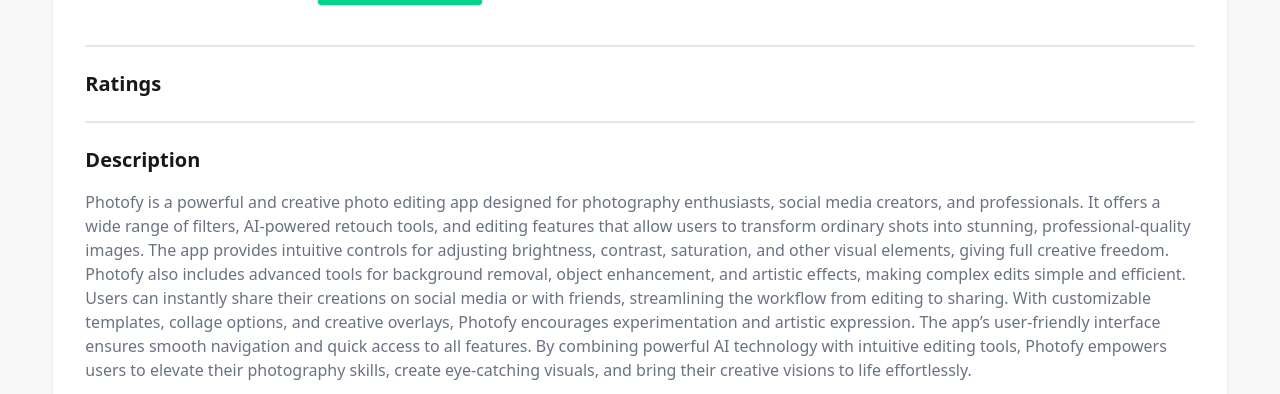
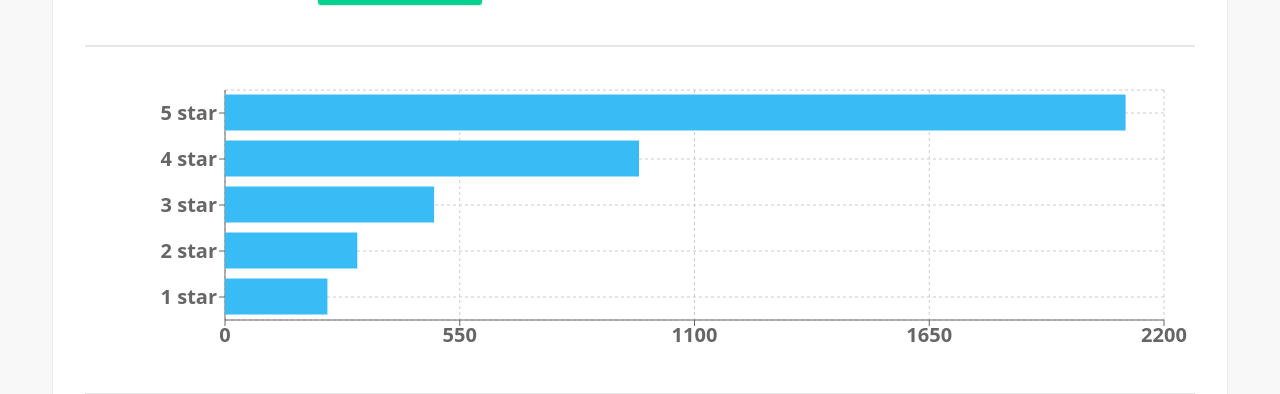
Before and after one commit to mahmud014/app-aplication, a React (Vite) app: page /app/10 in a window 1280 px wide. Shown: the part 406-800 px from the top of the page. Built offline with nearby package versions, Linux system fonts and the light colour scheme.

Commit message:
add barchart

```diff
--- a/package.json
+++ b/package.json
@@ -18,6 +18,7 @@
     "react-icons": "^5.5.0",
     "react-router": "^7.9.3",
     "react-router-dom": "^7.9.4",
+    "recharts": "^3.2.1",
     "sweetalert2": "^11.25.0",
     "sweetalert2-react-content": "^5.1.0",
     "tailwindcss": "^4.1.14"
--- a/src/Components/Loading/Loading.jsx
+++ b/src/Components/Loading/Loading.jsx
@@ -2,8 +2,12 @@
 
 const Loading = () => {
   return (
-    <div>
-      <h1>Loading...</h1>
+    <div className="flex justify-center items-center min-h-[50vh]">
+      <div className="flex space-x-2">
+        <div className="w-4 h-4 bg-blue-500 rounded-full animate-bounce delay-100"></div>
+        <div className="w-4 h-4 bg-blue-500 rounded-full animate-bounce delay-200"></div>
+        <div className="w-4 h-4 bg-blue-500 rounded-full animate-bounce delay-300"></div>
+      </div>
     </div>
   );
 };
--- /dev/null
+++ b/src/Components/ReChart/Rechart.jsx
@@ -0,0 +1,39 @@
+import React from "react";
+import {
+  Bar,
+  BarChart,
+  CartesianGrid,
+  ResponsiveContainer,
+  Tooltip,
+  XAxis,
+  YAxis,
+} from "recharts";
+
+const Rechart = ({ ratings }) => {
+  if (!ratings || ratings.length === 0) return <p>No ratings available</p>;
+
+  return (
+    <div
+      style={{
+        width: "100%",
+        height: 300,
+      }}
+    >
+      <ResponsiveContainer>
+        <BarChart
+          data={ratings}
+          layout="vertical"
+          margin={{ top: 20, right: 30, left: 80, bottom: 20 }}
+        >
+          <CartesianGrid strokeDasharray="3 3" />
+          <XAxis type="number" />
+          <YAxis dataKey="name" type="category" reversed={true} />
+          <Tooltip />
+          <Bar dataKey="count" fill="#39bcf6" />
+        </BarChart>
+      </ResponsiveContainer>
+    </div>
+  );
+};
+
+export default Rechart;
--- a/src/Pages/AppDetails/AppDetails.jsx
+++ b/src/Pages/AppDetails/AppDetails.jsx
@@ -5,12 +5,14 @@
 import ratingIcon from "../../assets/icon-ratings.png";
 import reviewsIcon from "../../assets/icon-review.png";
 import { addToStoredDB } from "../../utility/addToDB";
+import Loading from "../../Components/Loading/Loading";
+import Rechart from "../../Components/ReChart/Rechart";
 
 const AppDetails = () => {
   const { id } = useParams();
   const { apps, loading } = useApps();
   const findApp = apps.find((app) => app.id === Number(id));
-  if (loading) return <p>Loading....</p>;
+  if (loading) return <Loading />;
   const {
     image,
     title,
@@ -20,6 +22,7 @@
     size,
     reviews,
     description,
+    ratings,
   } = findApp || {};
 
   const handleInstall = (id) => {
@@ -67,7 +70,9 @@
       </div>
       <div className="divider divider-end"></div>
       <div>
-        <h1 className="text-xl font-bold">Ratings</h1>
+        <h1 className="text-xl font-bold">
+          <Rechart ratings={ratings} />
+        </h1>
       </div>
       <div className="divider divider-end"></div>
       <div>
--- a/src/Pages/Installation/Installation.jsx
+++ b/src/Pages/Installation/Installation.jsx
@@ -2,6 +2,7 @@
 import useApps from "../../Hooks/useApps";
 import { getStoredApp } from "../../utility/addToDB";
 import InstallationApps from "./InstallationApps";
+import Loading from "../../Components/Loading/Loading";
 
 const Installation = () => {
   const { apps, loading } = useApps();
@@ -36,7 +37,7 @@
     }
   };
 
-  if (loading) return <p className="text-center mt-10">Loading...</p>;
+  if (loading) return <Loading />;
 
   return (
     <div className="w-11/12 mx-auto mt-10">
```
Also changed, not shown: 1 other file (tests, documents, lock files or other folders).
